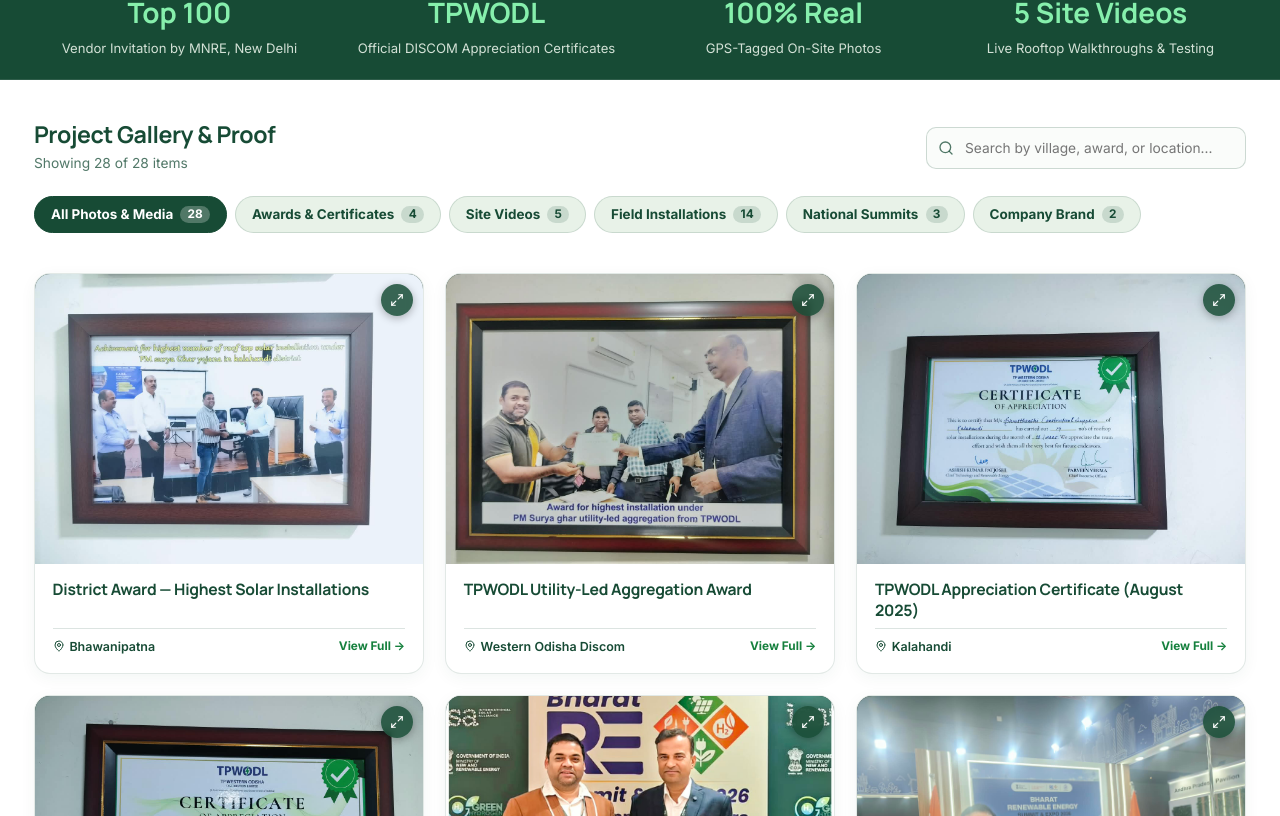
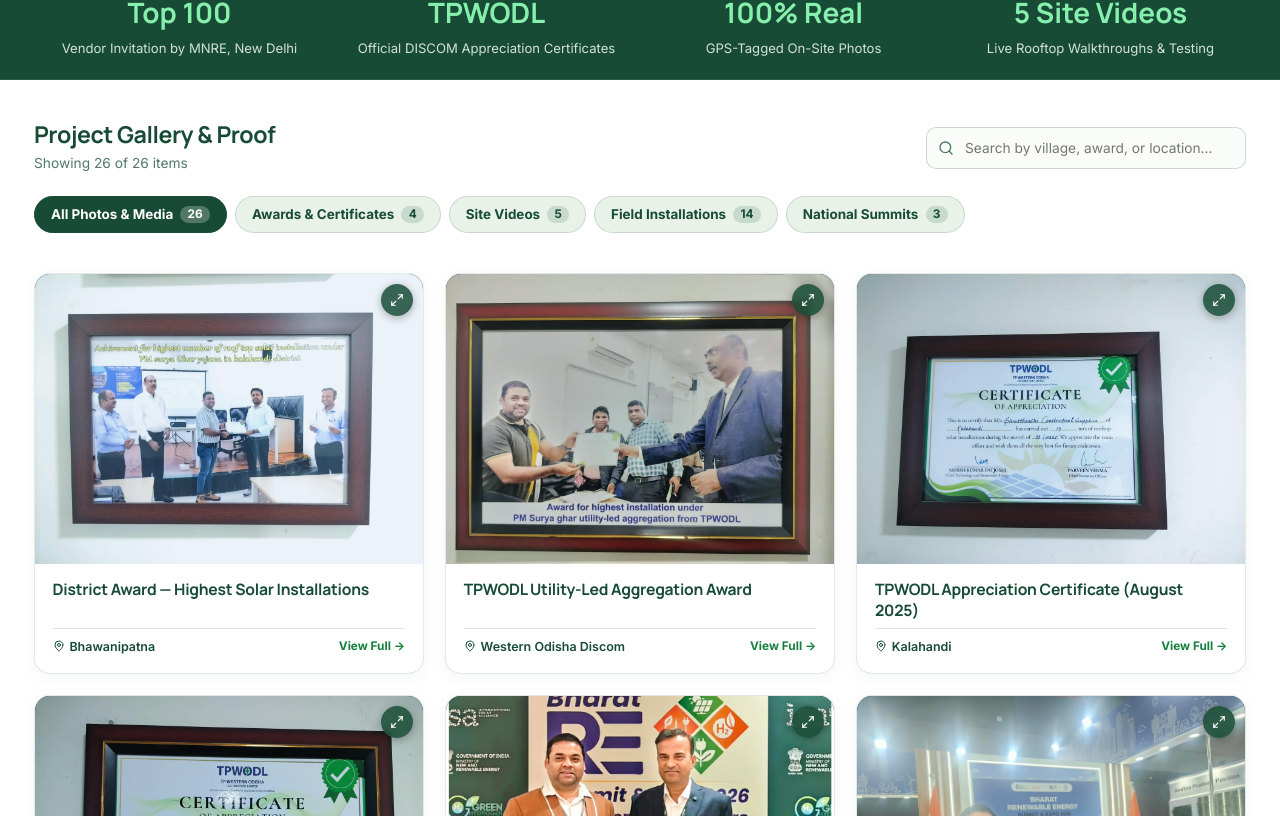
Before and after one commit to bijayalaxmilenka2002/shresthanshi_solar_solutions, a React (Vite) app: page /media in a window 1280 px wide. Shown: the part 804-1620 px from the top of the page. Built offline with nearby package versions, Linux system fonts and the light colour scheme.

Commit message:
Remove branding artwork and logo cards from media section

```diff
--- a/src/data/mediaData.ts
+++ b/src/data/mediaData.ts
@@ -3,13 +3,12 @@ export type MediaCategory =
   | 'awards'
   | 'videos'
   | 'installations'
-  | 'summits'
-  | 'branding';
+  | 'summits';
 
 export interface MediaItem {
   id: string;
   title: string;
-  category: 'awards' | 'videos' | 'installations' | 'summits' | 'branding';
+  category: 'awards' | 'videos' | 'installations' | 'summits';
   type: 'image' | 'video';
   fileUrl: string;
   thumbnailUrl?: string;
@@ -27,7 +26,6 @@ export const mediaCategories: { id: MediaCategory; label: string; count?: number
   { id: 'videos', label: 'Site Videos' },
   { id: 'installations', label: 'Field Installations' },
   { id: 'summits', label: 'National Summits' },
-  { id: 'branding', label: 'Company Brand' },
 ];
 
 export const mediaItems: MediaItem[] = [
@@ -395,32 +393,4 @@ export const mediaItems: MediaItem[] = [
       'Solar pumping field array coupled to an automated deep tubewell submersible pump, supplying fresh drinking and irrigation water directly to a community water reservoir.',
     verifiedBy: 'Rural Infrastructure & Drinking Water Project',
   },
-
-  // ==========================================
-  // 5. OFFICIAL BRAND IDENTITY & ARTWORK
-  // ==========================================
-  {
-    id: 'brand-equipment-showcase',
-    title: 'Complete Solar Equipment Package',
-    category: 'branding',
-    type: 'image',
-    fileUrl: '/media/branding/shresthanshi-brand-equipment-showcase.jpg',
-    badge: 'Equipment Package',
-    location: 'Head Office: Narla Road, Kalahandi',
-    description:
-      'Official brand showcase depicting Shresthanshi’s comprehensive solar ecosystem: Tier-1 PV modules, digital solar inverter, stainless steel borehole submersible pump, and solar cabling.',
-    verifiedBy: 'M/s Shreshtanshi Construction & Suppliers',
-  },
-  {
-    id: 'brand-official-logo',
-    title: 'Official Company Logo & Seal',
-    category: 'branding',
-    type: 'image',
-    fileUrl: '/media/branding/shresthanshi-official-logo.jpg',
-    badge: 'Official Trademark',
-    location: 'Kalahandi, Odisha',
-    description:
-      'High-resolution official trademark insignia of Shresthanshi Construction & Suppliers featuring rising sun irradiation arcs and multi-cell solar panel arrays.',
-    verifiedBy: 'GSTIN: 21AVUPM9359D1Z6',
-  },
 ];
```
Also changed, not shown: public/media/branding/shresthanshi-brand-equipment-showcase.jpg (deleted), public/media/branding/shresthanshi-official-logo.jpg (deleted).
